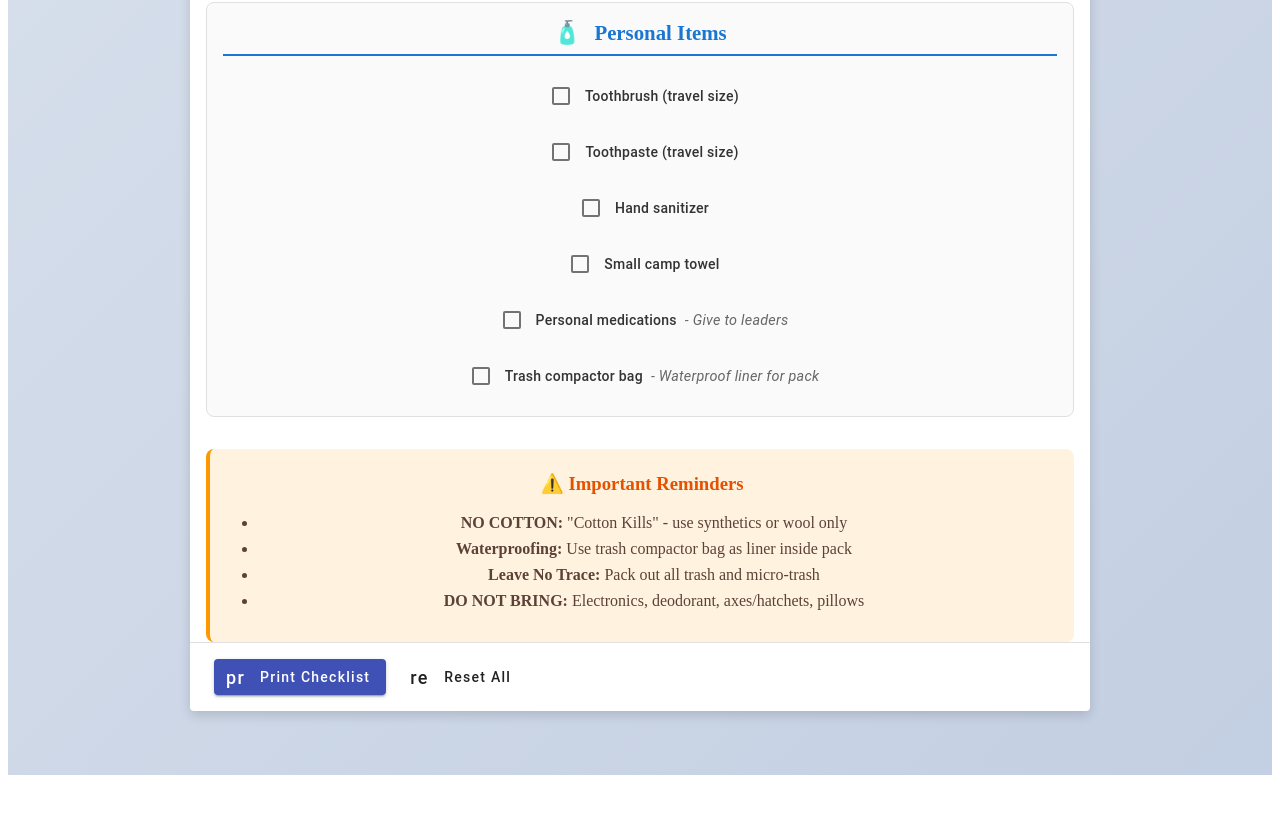
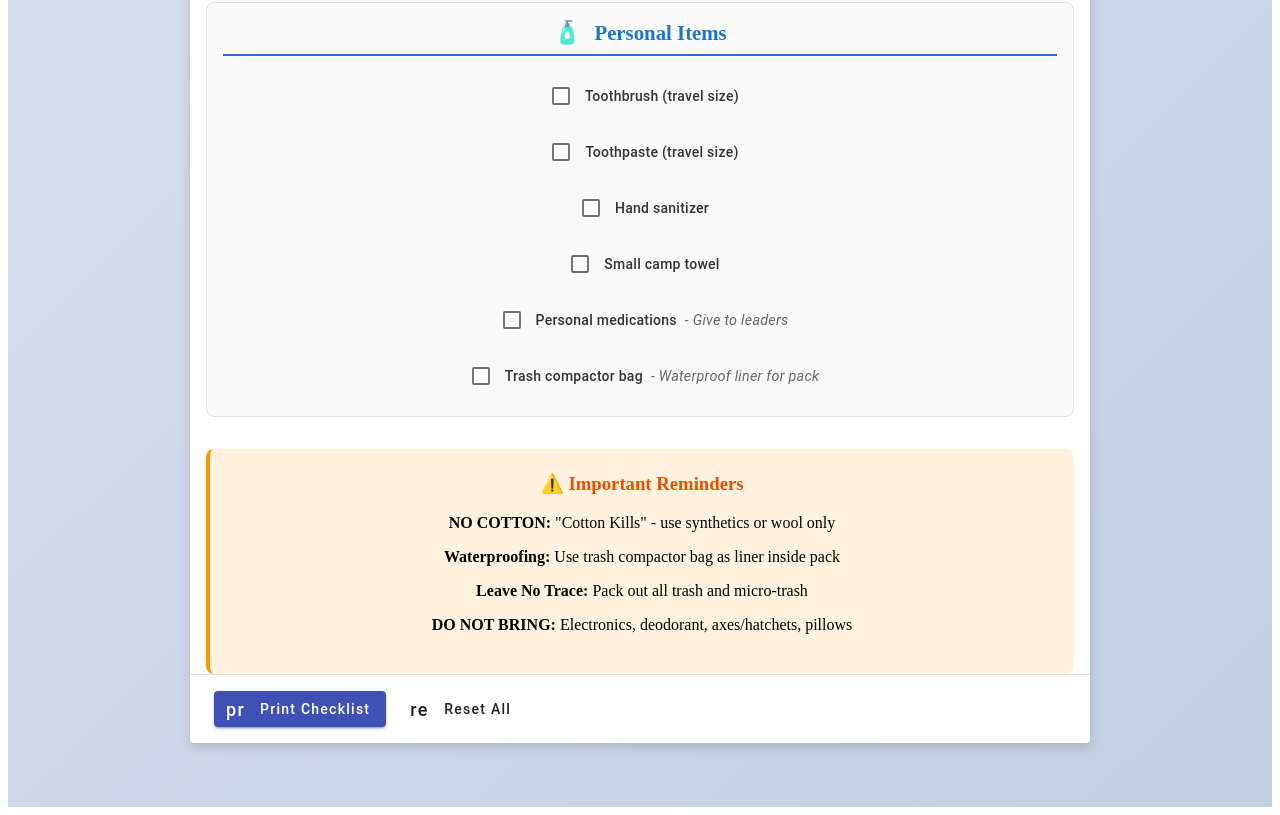
Before and after one commit to tqheel/backpacking-advisor, an Angular app in the folder app/: page /home in a window 1280 px wide. Shown: the part 3558-4373 px from the top of the page. Before the commit the page ends 4341 px from the top, so only its background shows below. Built offline with nearby package versions, Linux system fonts and the light colour scheme.

Commit message:
Remove bullets from Important Reminders section

```diff
--- a/app/src/app/printable-checklist/printable-checklist.component.html
+++ b/app/src/app/printable-checklist/printable-checklist.component.html
@@ -44,12 +44,12 @@
 
     <div class="important-notes print-break">
       <h3>⚠️ Important Reminders</h3>
-      <ul>
-        <li><strong>NO COTTON:</strong> "Cotton Kills" - use synthetics or wool only</li>
-        <li><strong>Waterproofing:</strong> Use trash compactor bag as liner inside pack</li>
-        <li><strong>Leave No Trace:</strong> Pack out all trash and micro-trash</li>
-        <li><strong>DO NOT BRING:</strong> Electronics, deodorant, axes/hatchets, pillows</li>
-      </ul>
+      <div class="reminders-list">
+        <p><strong>NO COTTON:</strong> "Cotton Kills" - use synthetics or wool only</p>
+        <p><strong>Waterproofing:</strong> Use trash compactor bag as liner inside pack</p>
+        <p><strong>Leave No Trace:</strong> Pack out all trash and micro-trash</p>
+        <p><strong>DO NOT BRING:</strong> Electronics, deodorant, axes/hatchets, pillows</p>
+      </div>
     </div>
   </mat-card-content>
 
```
